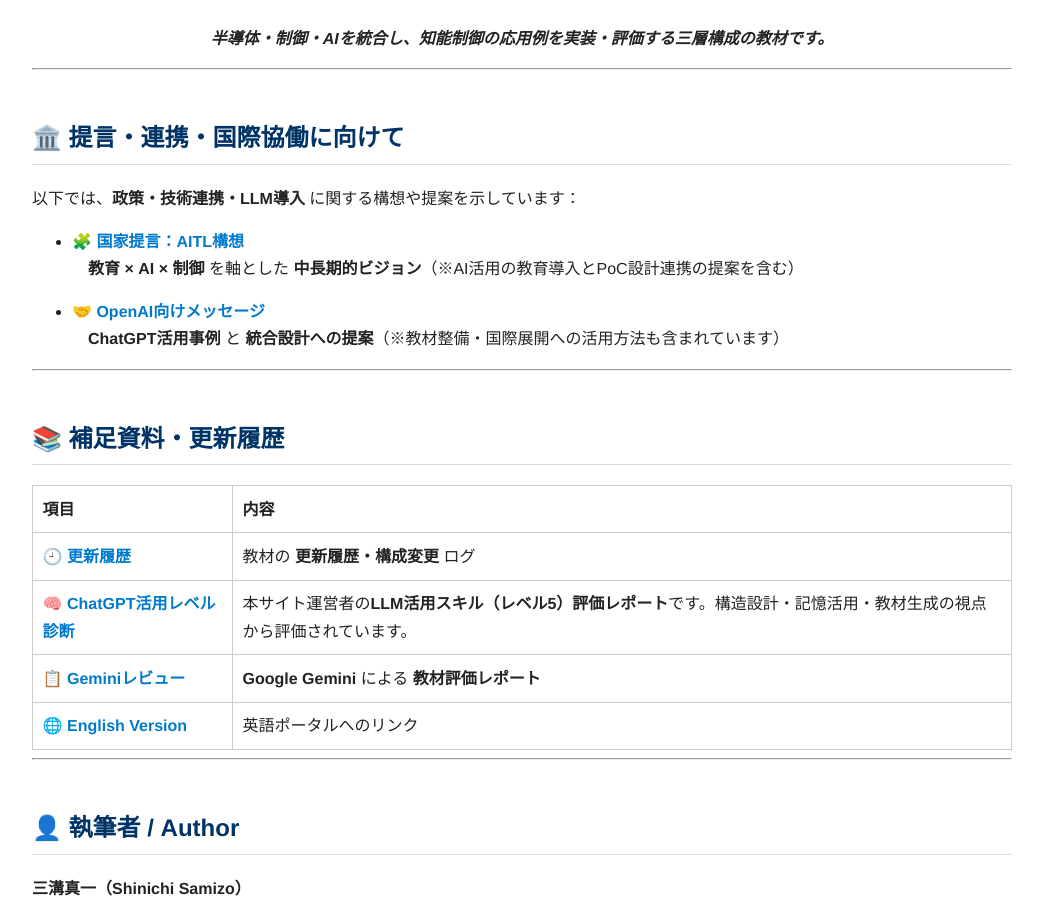
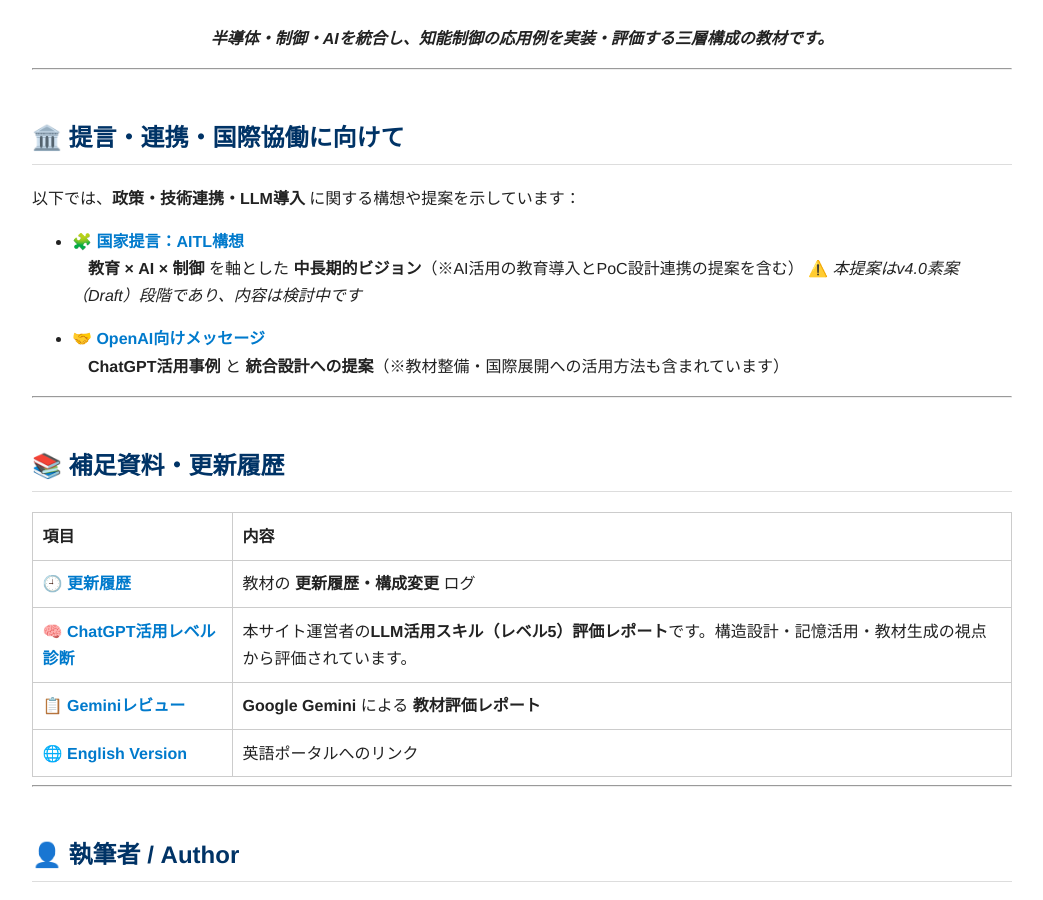
Before and after one commit to Samizo-AITL/Samizo-AITL.github.io, a Jekyll site: the page built from index.md, in a window 1280 px wide and 900 px high, scrolled down 3197 px. Shown: the whole window, without its empty margins (118-1161 px from the left). Built offline with Jekyll 4.4.1, drawn with Linux system fonts in a browser that asks for light colours.

Commit message:
Update index.md

```diff
--- a/index.md
+++ b/index.md
@@ -84,6 +84,7 @@ Samizo-AITLは、「動かす現場」と「読み解く構造」その両方の
 
 - 🧩 **[国家提言：AITL構想](https://samizo-aitl.github.io/AITL-Strategy-Proposal/)**
 　**教育 × AI × 制御** を軸とした **中長期的ビジョン**（※AI活用の教育導入とPoC設計連携の提案を含む）
+⚠️ *本提案はv4.0素案（Draft）段階であり、内容は検討中です*
 
 - 🤝 **[OpenAI向けメッセージ](./about/openai-message.md)**
 　**ChatGPT活用事例** と **統合設計への提案**（※教材整備・国際展開への活用方法も含まれています）
```
